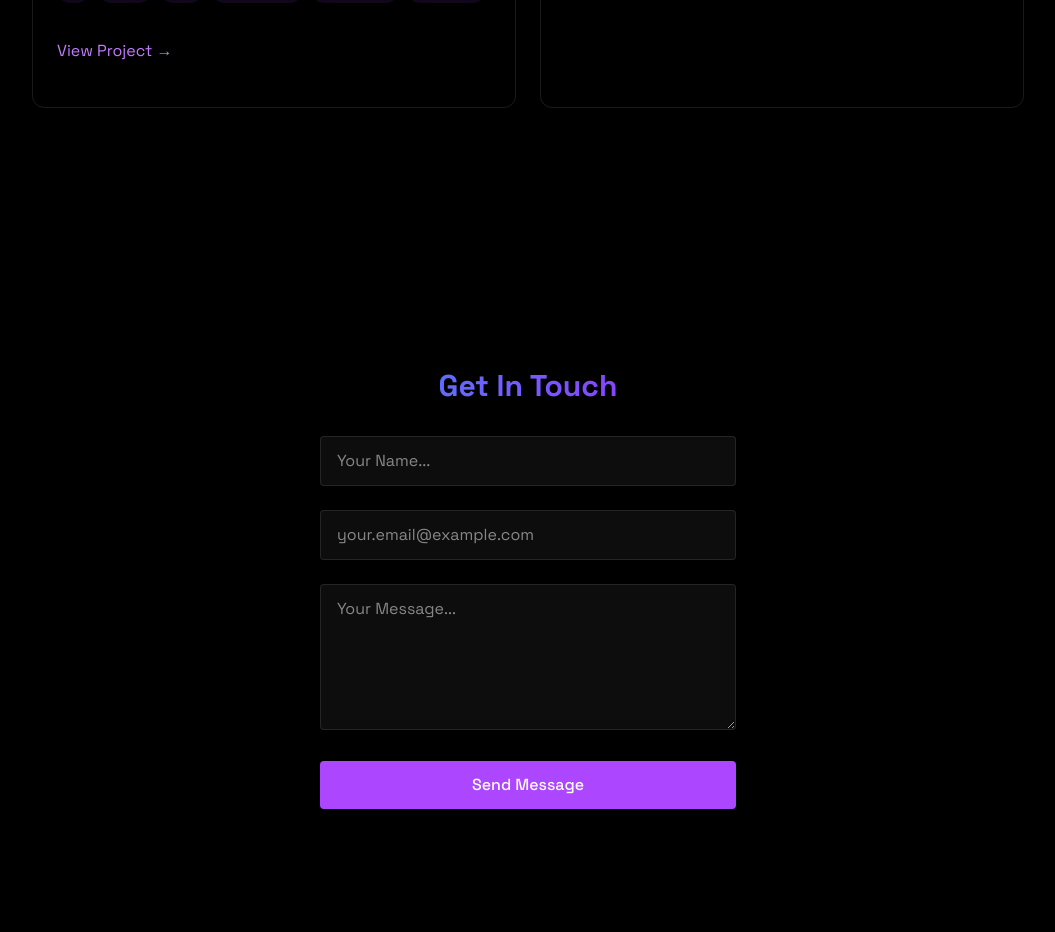
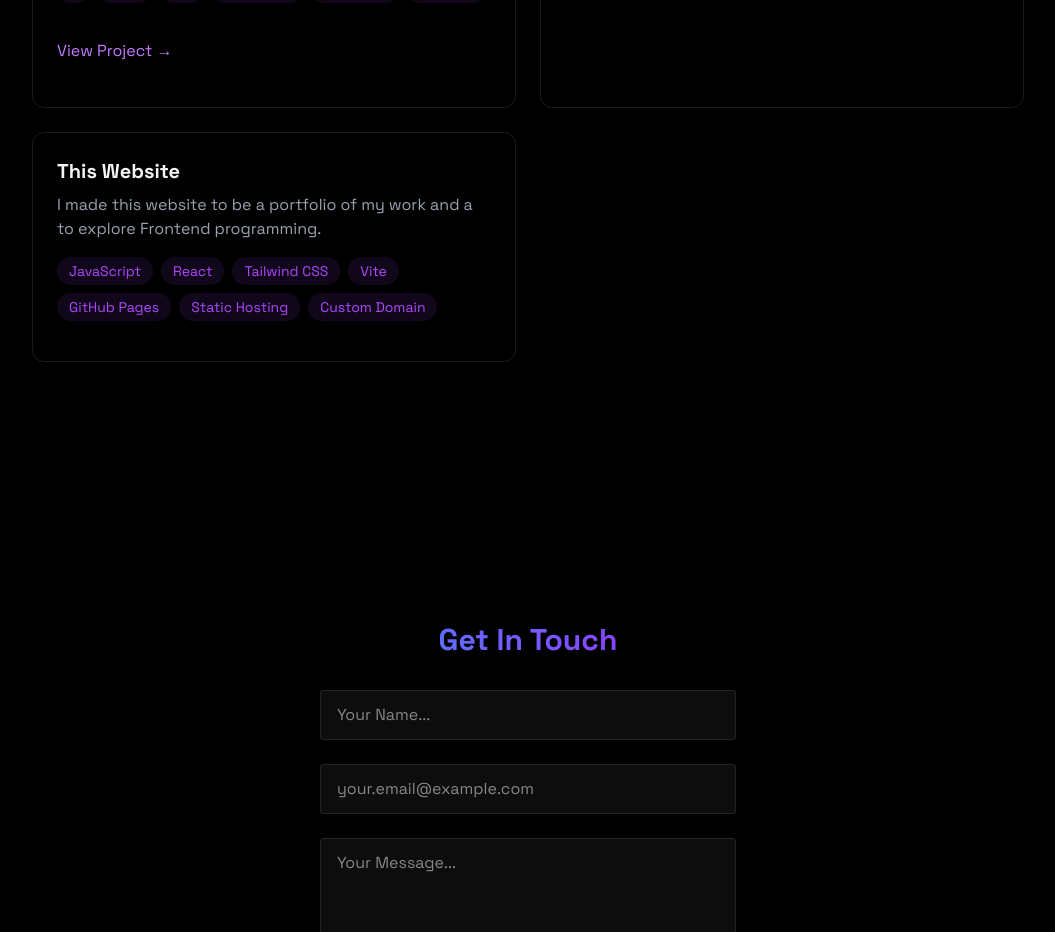
Before and after one commit to RMahshie/ryan-mahshie-portfolio, a React (Vite) app: page / in a window 1280 px wide. Shown: the part 2800-3732 px from the top of the page, without its empty margins (112-1167 px from the left). Built offline with nearby package versions, Linux system fonts and the light colour scheme; no server answers.

Commit message:
added website to projects

```diff
--- a/src/components/sections/Projects.jsx
+++ b/src/components/sections/Projects.jsx
@@ -137,6 +137,34 @@ export const Projects = () => {
                             */}
                     </div>
 
+                    <div className="p-6 rounded-xl border border-white/10 hover:-translate-y-1 hover:border-purple-500/30
+                                    hover:shadow-[0_2px_8px_rgba(59, 130, 246, 0.1)] transition-all">
+                        <h3 className="text-xl font-bold mb-2"> This Website </h3>
+                        <p className="text-gray-400 mb-4">
+                            I made this website to be a portfolio of my work and a to explore Frontend programming.
+                        </p>
+                        <div className="flex flex-wrap gap-2 mb-4">
+                            {["JavaScript", "React", "Tailwind CSS", "Vite", "GitHub Pages", "Static Hosting", "Custom Domain"].map((tech, key) => (
+                                <span
+                                    key={key}
+                                    className="bg-purple-500/10 text-purple-500 py-1 px-3 rounded-full text-sm hover:bg-purple-500/20
+                                                hover:shadow-[0_2px_8px_rgba(59, 130, 246, 0.2)] transition-all"
+                                >
+                                    {tech}
+                                </span>
+                            ))}
+                        </div>
+                        {/*
+                        <div className="flex justify-between items-center">
+                            <a
+                                href="#"
+                                className="text-purple-400 hover:text-purple 300 transition-colors my-5"
+                            >
+                                View Project →</a>
+                        </div>
+                            */}
+                    </div>
+
 
 
                 </div>
```
